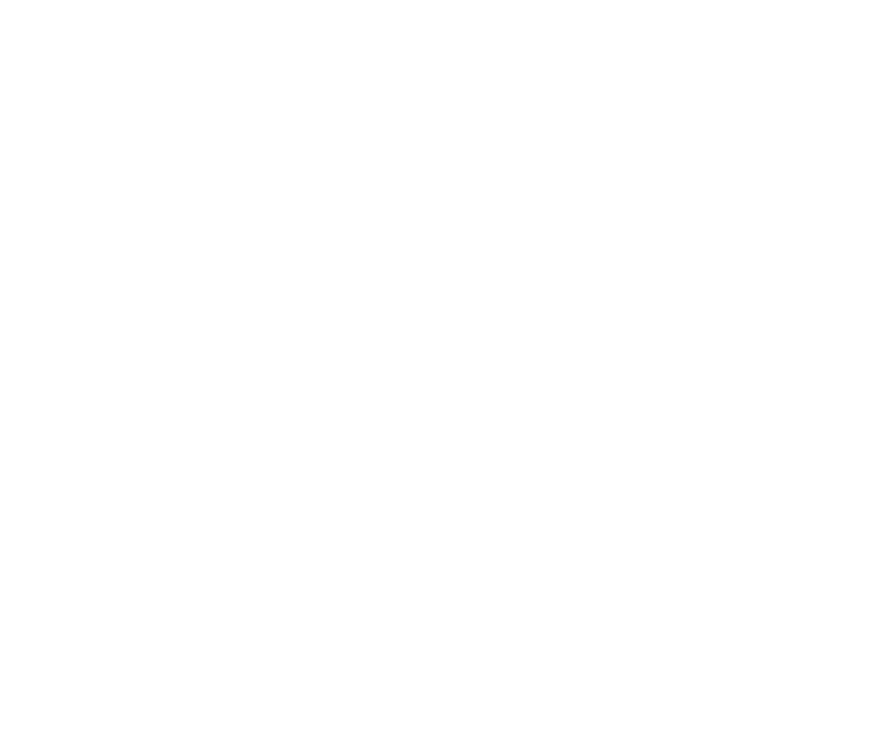
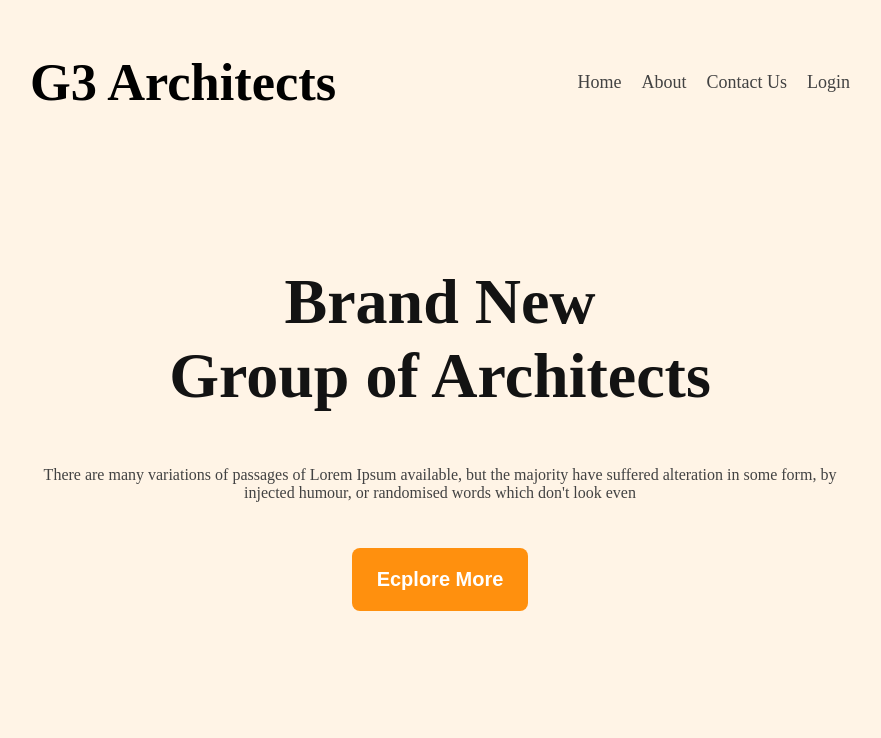
Before and after one commit to Abdullah-at-webdev/Responsive-Architect-Website, a plain HTML site: page index.html in a window 1280 px wide. Shown: the top 738 px of the page, without its empty margins (200-1081 px from the left). Drawn offline with Linux system fonts and the light colour scheme.

Commit message:
done with the header sectiion

```diff
--- a/index.html
+++ b/index.html
@@ -4,8 +4,38 @@
     <meta charset="UTF-8">
     <meta name="viewport" content="width=device-width, initial-scale=1.0">
     <title>Architect World Presentation</title>
+    <link rel="stylesheet" href="text.css">
+    <link rel="stylesheet" href="styles.css">
 </head>
-<body>
+<body class=".work-sans">
+    <header>
+        <nav class="navbar">
+            <div class="logo">
+                <h3>G3 Architects</h3>
+            </div>
+            <div class="menu">
+                <ul class="menu-list">
+                    <li>Home</li>
+                    <li>About</li>
+                    <li>Contact Us</li>
+                    <li>Login</li>
+                </ul>
+            </div>
+        </nav>
+        <section class="banner">
+            <div class="title-descriptions">
+                <h1 class="title black-gray">Brand New <br> Group of Architects</h1>
+                <p class="description gray-2">There are many variations of passages of Lorem Ipsum available, but the majority have suffered alteration in some form, by injected humour, or randomised words which don't look even</p>
+                <button class="explore orange-background"><a class="btn-anchor" href="google.com">Ecplore More</a></button>
+            </div>
+            <img src="images/banner.png" alt="Team Up Architect" class="banner-view">
+        </section>
+    </header>
+    <main>
 
+    </main>
+    <footer>
+
+    </footer>
 </body>
 </html>
--- /dev/null
+++ b/styles.css
@@ -0,0 +1,69 @@
+body{
+    margin: 0;
+}
+header{
+    background-color: rgba(255, 144, 14, 0.1);
+    max-width: 100%;
+    padding: 0px 230px;
+}
+/* Primary colors */
+.black-gray{
+    color: rgba(19, 19, 19, 1)
+}
+.gray-2{
+    color: rgba(66, 66, 66, 1);
+}
+.orange-text{
+    color: rgba(255, 144, 14, 1);
+}
+.orange-background{
+    background-color: rgba(255, 144, 14, 1);
+    border: none;
+    border-radius: 8px;
+    padding: 20px 25px;
+}
+.btn-anchor{
+    color: #FFFFFF;
+    font-size: 1.25rem;
+    font-weight: 600;
+    text-decoration: none;
+}
+
+/* Header Navbar Styles */
+.navbar{
+    display: flex;
+    justify-content: space-between;
+    align-items: center;
+}
+.navbar>.logo{
+    font-size: 2.8rem;
+    font-weight: bold;
+}
+.menu>.menu-list{
+    display: flex;
+    gap: 20px;
+}
+.menu li{
+    list-style: none;
+    text-decoration: none;
+    color: rgba(66, 66, 66, 1);
+    font-size: 18px;
+}
+
+/* Header Banner Section Styles */
+
+.title-descriptions{
+    max-width: 860px;
+    margin: 100px auto;
+    text-align: center;
+}
+.title-descriptions>.title{
+    font-size: 4rem;
+    font-weight: bold;
+}
+.explore{
+    margin: 30px auto;
+}
+.banner>.banner-view{
+    width: 100%;
+}
--- /dev/null
+++ b/text.css
@@ -0,0 +1,9 @@
+
+@import url('https://fonts.googleapis.com/css2?family=Work+Sans:ital,wght@0,100..900;1,100..900&display=swap');
+
+.work-sans{
+  font-family: "Work Sans", sans-serif;
+  font-optical-sizing: auto;
+  font-weight: <weight>;
+  font-style: normal;
+}
```
